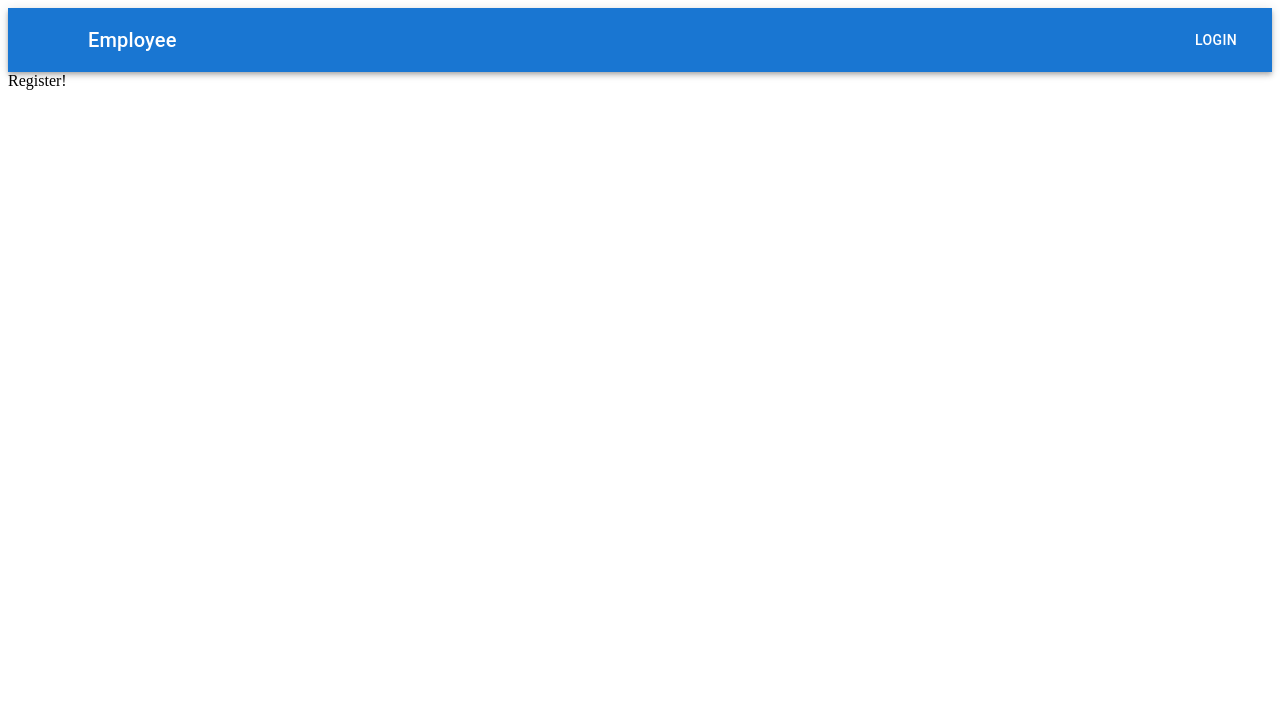
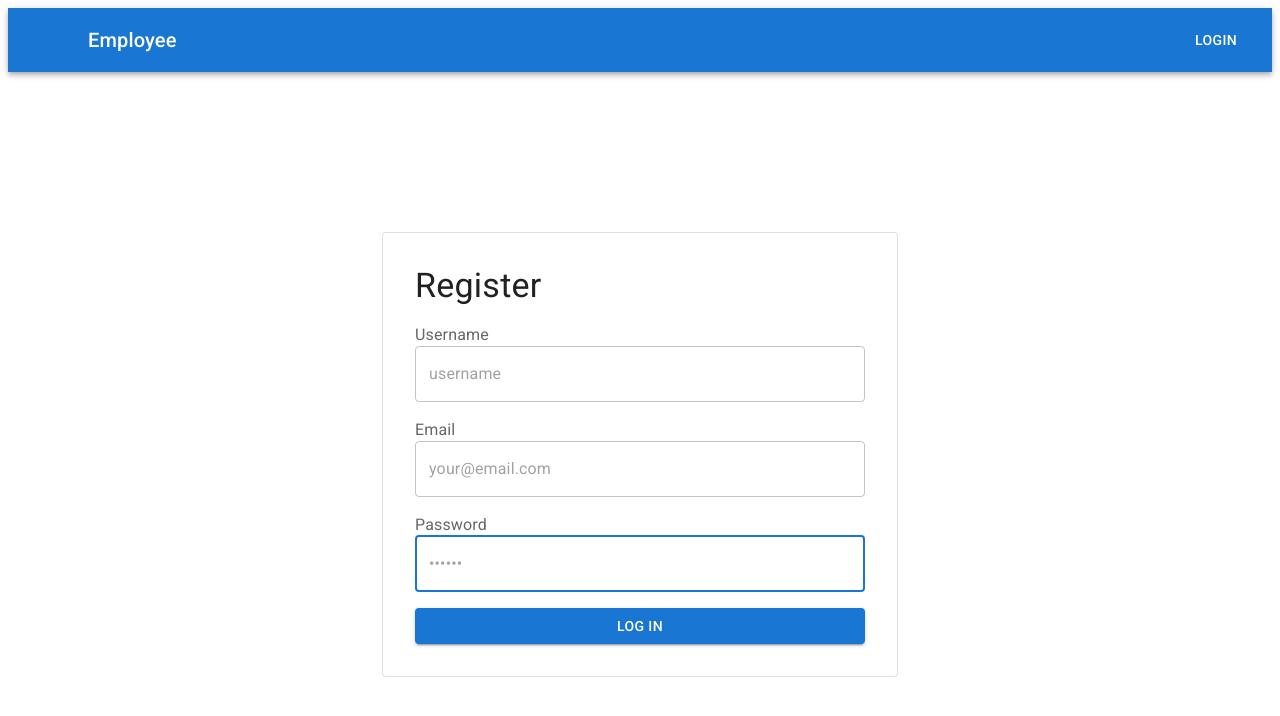
Before and after one commit to BF-MEARN/HR-Management-App, a React (Vite) app in the folder employee-portal/: page /register in a window 1280 px wide. Shown: the top 716 px of the page. Built offline with nearby package versions, Linux system fonts and the light colour scheme; some icons are missing.

Commit message:
HRP-75: Added basic registration and login page - Both pages use the new AuthForm component - Basic Material UI style - Basic validation in AuthForm - No real functionalities implemented

```diff
--- a/employee-portal/src/App.tsx
+++ b/employee-portal/src/App.tsx
@@ -1,6 +1,8 @@
 import { BrowserRouter, Routes, Route } from 'react-router';
 import NavBar from './components/NavBar';
 import Home from './pages/Home';
+import LoginPage from './pages/Login';
+import RegisterPage from './pages/Register';
 
 function App() {
   return (
@@ -10,8 +12,8 @@ function App() {
         <Routes>
           <Route index element={<Home />} />
           <Route>
-            <Route path="login" element={<>Login!</>} />
-            <Route path="register" element={<>Register!</>} />
+            <Route path="login" element={<LoginPage />} />
+            <Route path="register" element={<RegisterPage />} />
           </Route>
         </Routes>
       </BrowserRouter>
--- /dev/null
+++ b/employee-portal/src/components/AuthForm.tsx
@@ -0,0 +1,148 @@
+import { Box, Button, FormControl, FormLabel, TextField } from '@mui/material';
+import React from 'react';
+
+export interface AuthFormData {
+  username: string;
+  email: string;
+  password: string;
+}
+
+export interface AuthFormProps {
+  includeEmailField: boolean;
+  onSubmit: (form: AuthFormData) => void;
+}
+
+export default function AuthForm(props: AuthFormProps) {
+  const { includeEmailField, onSubmit } = props;
+
+  const [username, setUserName] = React.useState('');
+  const [usernameError, setUsernameError] = React.useState(false);
+  const [usernameErrorMessage, setUsernameErrorMessage] = React.useState('');
+  const [email, setEmail] = React.useState('');
+  const [emailError, setEmailError] = React.useState(false);
+  const [emailErrorMessage, setEmailErrorMessage] = React.useState('');
+  const [password, setPassword] = React.useState('');
+  const [passwordError, setPasswordError] = React.useState(false);
+  const [passwordErrorMessage, setPasswordErrorMessage] = React.useState('');
+
+  const handleSubmit = (event: React.FormEvent<HTMLFormElement>) => {
+    event.preventDefault();
+    if (usernameError || emailError || passwordError) {
+      return;
+    }
+    onSubmit({
+      username,
+      email,
+      password,
+    });
+  };
+
+  const validateInputs = () => {
+    let isValid = true;
+
+    if (!username || username.trim().length == 0) {
+      setUsernameError(true);
+      setUsernameErrorMessage('Please enter a non-empty username.');
+      isValid = false;
+    } else {
+      setUsernameError(false);
+      setUsernameErrorMessage('');
+    }
+
+    if (includeEmailField && (!email || !/\S+@\S+\.\S+/.test(email))) {
+      setEmailError(true);
+      setEmailErrorMessage('Please enter a valid email address.');
+      isValid = false;
+    } else {
+      setEmailError(false);
+      setEmailErrorMessage('');
+    }
+
+    if (!password || password.length < 6) {
+      setPasswordError(true);
+      setPasswordErrorMessage('Password must be at least 6 characters long.');
+      isValid = false;
+    } else {
+      setPasswordError(false);
+      setPasswordErrorMessage('');
+    }
+
+    return isValid;
+  };
+
+  return (
+    <Box
+      component="form"
+      noValidate
+      onSubmit={handleSubmit}
+      sx={{
+        display: 'flex',
+        flexDirection: 'column',
+        width: '100%',
+        gap: 2,
+      }}
+    >
+      <FormControl>
+        <FormLabel htmlFor="username">Username</FormLabel>
+        <TextField
+          error={usernameError}
+          helperText={usernameErrorMessage}
+          onChange={(e) => setUserName(e.target.value)}
+          placeholder="username"
+          type="text"
+          name="username"
+          autoFocus
+          required
+          fullWidth
+          variant="outlined"
+          color={usernameError ? 'error' : 'primary'}
+        />
+      </FormControl>
+      {includeEmailField ? (
+        <FormControl>
+          <FormLabel htmlFor="email">Email</FormLabel>
+          <TextField
+            error={emailError}
+            helperText={emailErrorMessage}
+            onChange={(e) => setEmail(e.target.value)}
+            type="email"
+            name="email"
+            placeholder="your@email.com"
+            autoComplete="email"
+            autoFocus
+            required
+            fullWidth
+            variant="outlined"
+            color={emailError ? 'error' : 'primary'}
+          />
+        </FormControl>
+      ) : null}
+      <FormControl>
+        <FormLabel htmlFor="password">Password</FormLabel>
+        <TextField
+          error={passwordError}
+          helperText={passwordErrorMessage}
+          onChange={(e) => setPassword(e.target.value)}
+          name="password"
+          placeholder="••••••"
+          type="password"
+          id="password"
+          autoComplete="current-password"
+          autoFocus
+          required
+          fullWidth
+          variant="outlined"
+          color={passwordError ? 'error' : 'primary'}
+        />
+      </FormControl>
+      <Button
+        type="submit"
+        fullWidth
+        variant="contained"
+        onClick={validateInputs}
+      >
+        Log in
+      </Button>
+    </Box>
+  );
+}
--- a/employee-portal/src/main.tsx
+++ b/employee-portal/src/main.tsx
@@ -1,6 +1,10 @@
 import { StrictMode } from 'react';
 import { createRoot } from 'react-dom/client';
 import App from './App.tsx';
+import '@fontsource/roboto/300.css';
+import '@fontsource/roboto/400.css';
+import '@fontsource/roboto/500.css';
+import '@fontsource/roboto/700.css';
 import { store } from './store/';
 import { Provider } from 'react-redux';
 
--- /dev/null
+++ b/employee-portal/src/pages/Login.tsx
@@ -0,0 +1,30 @@
+import { Card, Typography } from '@mui/material';
+import AuthForm, { AuthFormData } from '../components/AuthForm';
+
+export default function LoginPage() {
+  const handleSubmit = (form: AuthFormData) => {
+    console.log(form);
+  };
+
+  return (
+    <Card
+      variant="outlined"
+      sx={{
+        display: 'flex',
+        flexDirection: 'column',
+        alignSelf: 'center',
+        width: '100%',
+        padding: '2rem',
+        gap: '1rem',
+        marginBlock: '10rem',
+        marginInline: 'auto',
+        maxWidth: '450px',
+      }}
+    >
+      <Typography component="h1" variant="h4" fontWeight={'bold'}>
+        Log in
+      </Typography>
+      <AuthForm onSubmit={handleSubmit} includeEmailField={false} />
+    </Card>
+  );
+}
--- /dev/null
+++ b/employee-portal/src/pages/Register.tsx
@@ -0,0 +1,30 @@
+import { Card, Typography } from '@mui/material';
+import AuthForm, { AuthFormData } from '../components/AuthForm';
+
+export default function RegisterPage() {
+  const handleSubmit = (form: AuthFormData) => {
+    console.log(form);
+  };
+
+  return (
+    <Card
+      variant="outlined"
+      sx={{
+        display: 'flex',
+        flexDirection: 'column',
+        alignSelf: 'center',
+        width: '100%',
+        padding: '2rem',
+        gap: '1rem',
+        marginBlock: '10rem',
+        marginInline: 'auto',
+        maxWidth: '450px',
+      }}
+    >
+      <Typography component="h1" variant="h4">
+        Register
+      </Typography>
+      <AuthForm onSubmit={handleSubmit} includeEmailField={true} />
+    </Card>
+  );
+}
```
